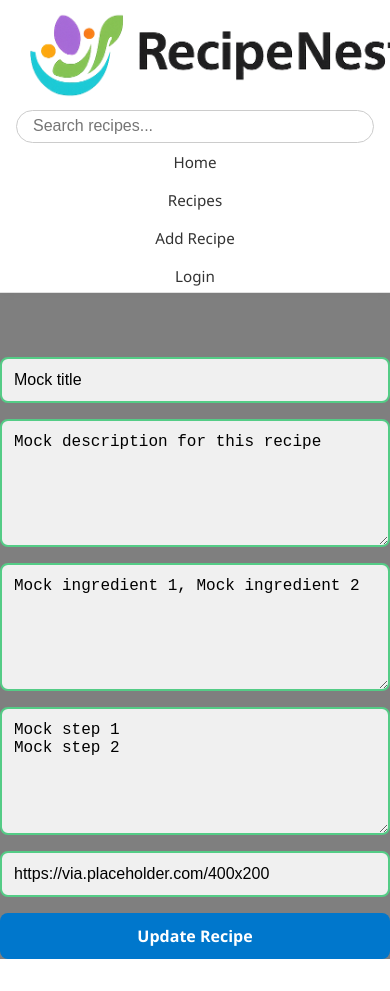
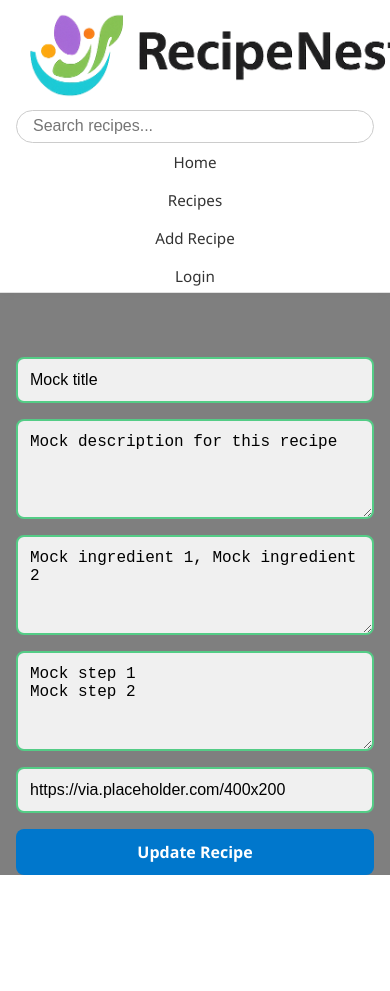
Before and after one commit to DaniRossiter/recipenest-frontend, a React (Vite) app: page /edit/1 in a window 390 px wide. Shown: the top 991 px of the page. After the commit the page ends 907 px from the top, so only its background shows below. Built offline with nearby package versions, Linux system fonts and the light colour scheme.

Commit message:
Make RecipeForm responsive for mobile without affecting desktop layout

```diff
--- a/src/components/RecipeForm.jsx
+++ b/src/components/RecipeForm.jsx
@@ -1,4 +1,5 @@
 import React, { useState } from "react";
+import "./RecipeFormResponsive.css"; // ✅ Import the mobile-only CSS
 
 function RecipeForm({ onSubmit, initialData = {}, buttonLabel }) {
   const [title, setTitle] = useState(initialData.title || "");
@@ -20,31 +21,35 @@ function RecipeForm({ onSubmit, initialData = {}, buttonLabel }) {
   };
 
   return (
-    <form onSubmit={handleSubmit} style={styles.form}>
+    <form onSubmit={handleSubmit} style={styles.form} className="recipe-form">
       <input
         type="text"
         value={title}
         onChange={(e) => setTitle(e.target.value)}
         placeholder="Title"
         style={styles.input}
+        className="form-input"
       />
       <textarea
         value={description}
         onChange={(e) => setDescription(e.target.value)}
         placeholder="Description"
         style={styles.textarea}
+        className="form-textarea"
       />
       <textarea
         value={ingredients}
         onChange={(e) => setIngredients(e.target.value)}
         placeholder="Ingredients (comma-separated)"
         style={styles.textarea}
+        className="form-textarea"
       />
       <textarea
         value={instructions}
         onChange={(e) => setInstructions(e.target.value)}
         placeholder="Instructions"
         style={styles.textarea}
+        className="form-textarea"
       />
       <input
         type="text"
@@ -52,12 +57,14 @@ function RecipeForm({ onSubmit, initialData = {}, buttonLabel }) {
         onChange={(e) => setImageUrl(e.target.value)}
         placeholder="Image URL (optional)"
         style={styles.input}
+        className="form-input"
       />
       <button
         type="submit"
         style={isHovered ? styles.buttonHover : styles.button}
         onMouseEnter={() => setIsHovered(true)}
         onMouseLeave={() => setIsHovered(false)}
+        className="form-button"
       >
         {buttonLabel}
       </button>
--- /dev/null
+++ b/src/components/RecipeFormResponsive.css
@@ -0,0 +1,25 @@
+@media (max-width: 768px) {
+  .recipe-form {
+    padding: 0 1rem;
+    margin: 1rem auto;
+    width: 100%;
+    max-width: 100%;
+    box-sizing: border-box;
+  }
+
+  .form-input,
+  .form-textarea {
+    font-size: 1rem;
+    padding: 0.6rem;
+    width: 100%;
+    max-width: 100%;
+    box-sizing: border-box;
+  }
+
+  .form-button {
+    font-size: 1rem;
+    padding: 0.75rem;
+    width: 100%;
+    box-sizing: border-box;
+  }
+}
```
